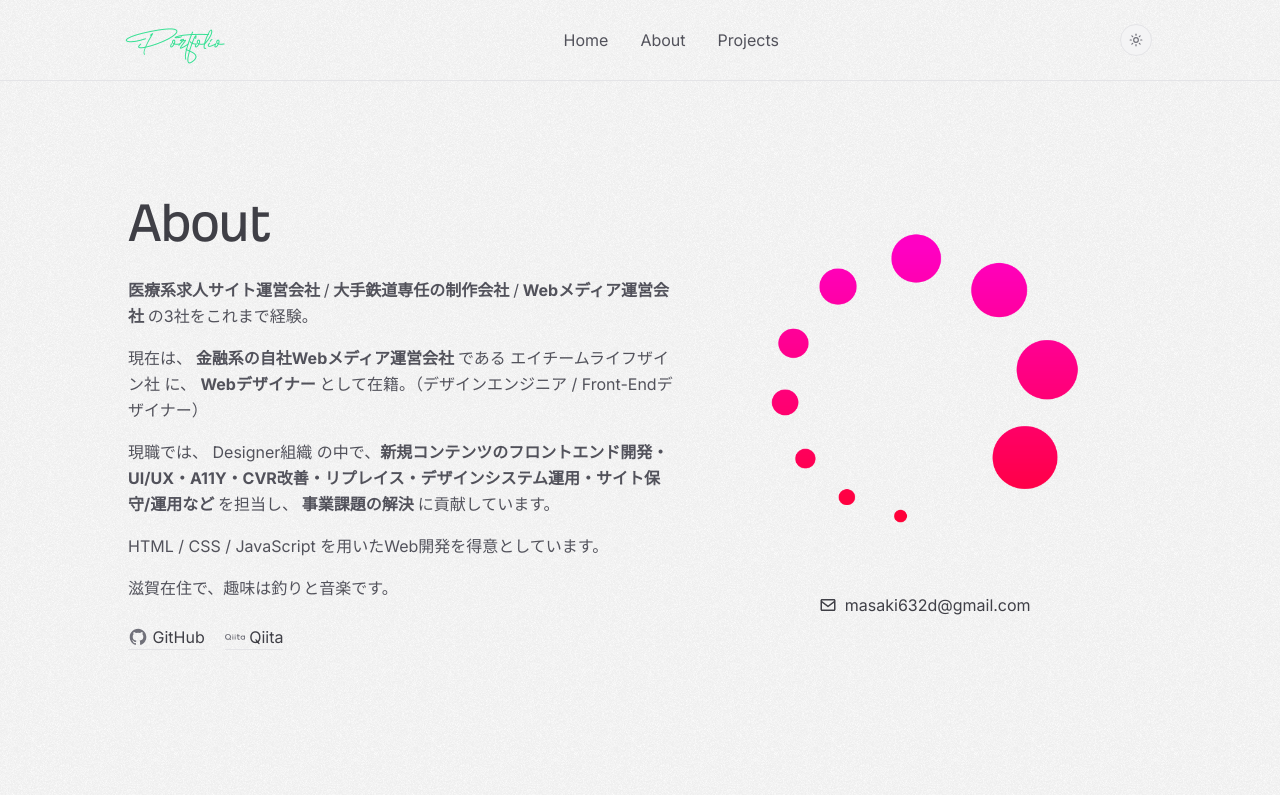
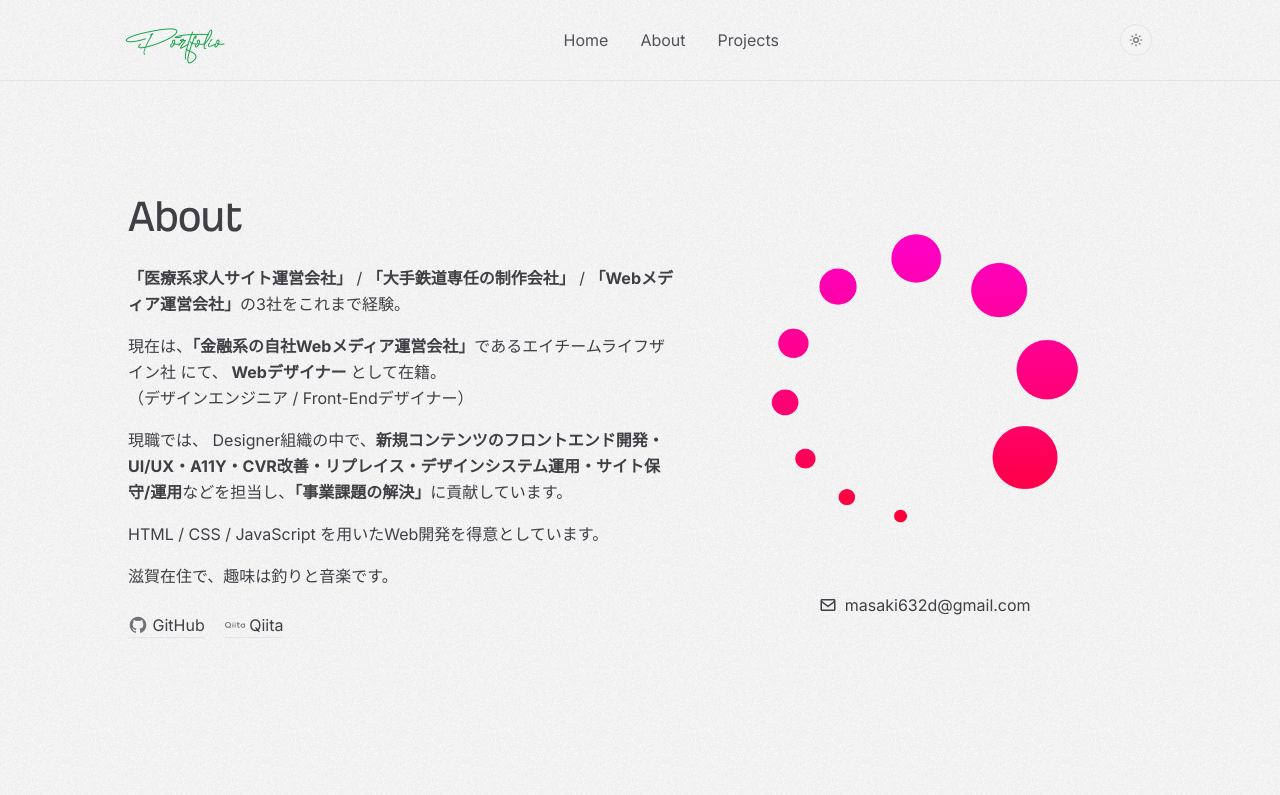
Before and after one commit to masaki632d/new-portfolio-app, a Next.js app: page /about in a window 1280 px wide. Shown: the top 795 px of the page. Built offline with nearby package versions, Linux system fonts and the light colour scheme.

Commit message:
fix: textSize, darkMode color, profileImage compression, map texts

```diff
--- a/package.json
+++ b/package.json
@@ -13,6 +13,7 @@
   },
   "dependencies": {
     "framer-motion": "^11.3.21",
+    "html-react-parser": "^5.1.12",
     "next": "14.2.5",
     "react": "^18",
     "react-dom": "^18"
--- /dev/null
+++ b/src/app/about/constants/data.ts
@@ -0,0 +1,9 @@
+export const data = {
+  text: [
+    ' <b>「医療系求⼈サイト運営会社」</b> / <b>「⼤⼿鉄道専任の制作会社」</b> / <b>「Webメディア運営会社」</b>の3社をこれまで経験。',
+    '現在は、<b>「金融系の⾃社Webメディア運営会社」</b>であるエイチームライフザイン社 にて、<b> Webデザイナー </b>として在籍。<br/>（デザインエンジニア / Front-Endデザイナー）',
+    '現職では、 Designer組織の中で、<b>新規コンテンツのフロントエンド開発・UI/UX・A11Y・CVR改善・リプレイス・デザインシステム運用・サイト保守/運用</b>などを担当し、<b>「事業課題の解決」</b>に貢献しています。',
+    'HTML / CSS / JavaScript を⽤いたWeb開発を得意としています。',
+    '滋賀在住で、趣味は釣りと⾳楽です。',
+  ],
+}
--- a/src/app/about/page.tsx
+++ b/src/app/about/page.tsx
@@ -1,3 +1,4 @@
+import parse from 'html-react-parser'
 import { Metadata } from 'next'
 import Image from 'next/image'
 import Link from 'next/link'
@@ -9,6 +10,8 @@ import { Main } from '@components/shared/Main'
 import { SectionTitle } from '@components/shared/SectionTitle'
 import { Slide } from '@components/shared/Slide'
 import profile from '@public/shared/profile.png'
+
+import { data } from './constants/data'
 
 export const metadata: Metadata = {
   title: 'About | Masahiro Koumura',
@@ -22,26 +25,12 @@ export default async function About() {
         <Slide className="order-2 space-y-6 lg:order-none">
           <SectionTitle type="h1">About</SectionTitle>
 
-          <div className="space-y-4 leading-relaxed text-zinc-600 dark:text-zinc-400">
-            <p>
-              <strong> 医療系求⼈サイト運営会社 </strong>/
-              <strong> ⼤⼿鉄道専任の制作会社 </strong>/
-              <strong> Webメディア運営会社 </strong>の3社をこれまで経験。
-            </p>
-            <p>
-              現在は、<strong> 金融系の⾃社Webメディア運営会社 </strong> である
-              エイチームライフザイン社 に、 <strong> Webデザイナー </strong>
-              として在籍。（デザインエンジニア / Front-Endデザイナー）
-            </p>
-            <p>
-              現職では、 Designer組織 の中で、
-              <strong>
-                新規コンテンツのフロントエンド開発・UI/UX・A11Y・CVR改善・リプレイス・デザインシステム運用・サイト保守/運用など{' '}
-              </strong>
-              を担当し、<strong> 事業課題の解決 </strong>に貢献しています。
-            </p>
-            <p>HTML / CSS / JavaScript を⽤いたWeb開発を得意としています。</p>
-            <p>滋賀在住で、趣味は釣りと⾳楽です。</p>
+          <div className="space-y-4">
+            {data.text.map((text) => (
+              <p key={text} className="leading-relaxed">
+                {parse(text)}
+              </p>
+            ))}
           </div>
 
           <SocialLink type="social" />
--- a/src/components/Home/Hero/constants/data.ts
+++ b/src/components/Home/Hero/constants/data.ts
@@ -1,8 +1,8 @@
 export const data = {
   title: ["Masahiro Koumura's", 'Portfolio'],
   text: [
-    ' Designer組織 の中で、主にフロントエンド開発 を手段として 事業に貢献しています。',
-    '「これまでの幅広い経験に基づく総合力」が私の強みです。',
-    '「デザインとエンジニアリングが重なるところ」に興味を持っています。',
+    ' Designer組織の中で、主に<b>「フロントエンド開発を手段」</b>として事業に貢献しています。',
+    '<b>「これまでの幅広い経験に基づく総合力」</b>が私の強みです。',
+    '<b>「デザインとエンジニアリングが重なるところ」</b>に興味を持っています。',
   ],
 }
--- a/src/components/Home/Hero/index.tsx
+++ b/src/components/Home/Hero/index.tsx
@@ -1,3 +1,5 @@
+import parse from 'html-react-parser'
+
 import { HeroSvg } from '@components/Home/Hero/HeroSvg'
 import { LinkButton } from '@components/shared/LinkButton'
 import { SectionTitle } from '@components/shared/SectionTitle'
@@ -17,16 +19,16 @@ export const Hero = () => {
             Web Designer / Frontend Developer / Web Director
           </p>
           <SectionTitle type="h1">
-            {data.title.map((title, index) => (
-              <span key={index} className="block">
+            {data.title.map((title) => (
+              <span key={title} className="block">
                 {title}
               </span>
             ))}
           </SectionTitle>
-          <p className="text-base leading-relaxed text-zinc-600 dark:text-zinc-400">
-            {data.text.map((text, index) => (
-              <span key={index} className="block">
-                {text}
+          <p className="leading-relaxed">
+            {data.text.map((text) => (
+              <span key={text} className="block">
+                {parse(text)}
               </span>
             ))}
           </p>
--- a/src/components/shared/LinkButton/index.tsx
+++ b/src/components/shared/LinkButton/index.tsx
@@ -10,7 +10,7 @@ export const LinkButton = ({ href, left, children }: Props) => {
   return (
     <Link
       data-layout="LinkButton"
-      className={`mx-auto block w-fit rounded border border-primary-color px-6 py-4 font-mono text-sm text-primary-color duration-300 hover:opacity-70 ${left ? 'mx-auto sm:mx-0' : undefined}`}
+      className={`mx-auto block w-fit rounded border border-tertiary-color px-6 py-4 font-mono text-sm text-tertiary-color duration-300 hover:opacity-70 dark:border-primary-color dark:text-primary-color ${left ? 'mx-auto sm:mx-0' : undefined}`}
       href={href}
     >
       {children}
--- a/src/components/shared/Navbar/MobileMenu/index.tsx
+++ b/src/components/shared/Navbar/MobileMenu/index.tsx
@@ -36,7 +36,7 @@ export const MobileMenu = () => {
         <div className="flex items-center justify-between px-8">
           <Link
             href="/"
-            className="font-signature text-2xl capitalize text-primary-color"
+            className="font-signature text-2xl capitalize text-tertiary-color dark:text-primary-color"
             onClick={toggleNav}
           >
             portfolio
--- a/src/components/shared/Navbar/index.tsx
+++ b/src/components/shared/Navbar/index.tsx
@@ -12,7 +12,7 @@ export const Navbar = () => {
       className="mb-10 border-b border-zinc-200 p-6 text-sm md:mb-28 md:px-16 dark:border-zinc-800"
     >
       <div className="mx-auto flex max-w-5xl items-center justify-between">
-        <div className="font-signature text-2xl capitalize text-primary-color duration-300 hover:opacity-70">
+        <div className="font-signature text-2xl capitalize text-tertiary-color duration-300 hover:opacity-70 dark:text-primary-color">
           <Link href="/" className="block">
             portfolio
           </Link>
--- a/src/components/shared/SectionTitle/index.tsx
+++ b/src/components/shared/SectionTitle/index.tsx
@@ -12,14 +12,12 @@ const classes = ({ type }: Pick<Props, 'type'>) => {
     case 'h1':
       return `
         text-4xl leading-tight tracking-tight
-        md:text-5xl
-        lg:text-6xl
+        lg:text-5xl
       `
     case 'h2':
       return `
         font-incognito text-3xl font-bold tracking-tight
-        md:text-4xl
-        lg:text-5xl
+        lg:text-4xl
       `
     case 'h3':
       return `
```
Also changed, not shown: public/shared/profile.png, 1 other file (tests, documents, lock files or other folders).
